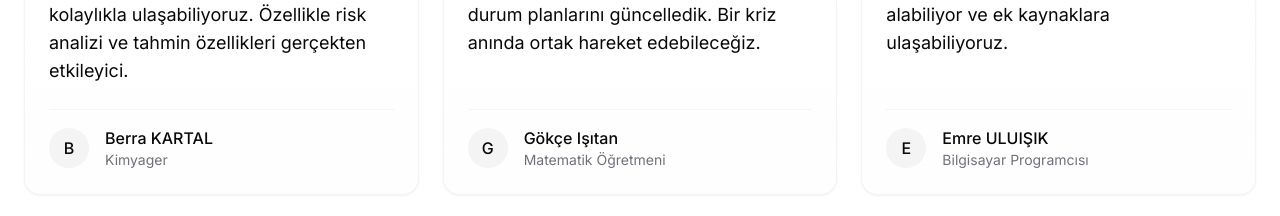
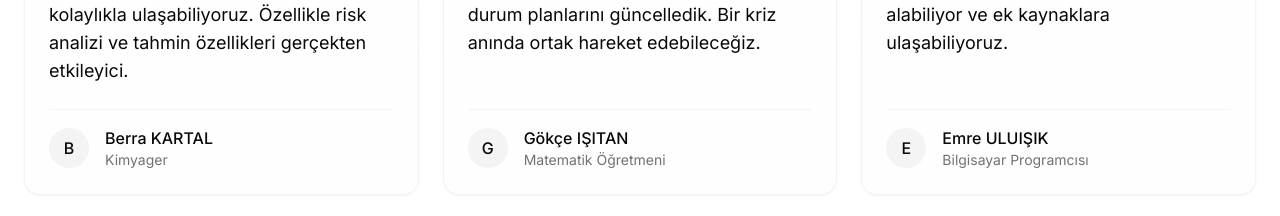
Before and after one commit to burakbayramin/terra-web, a Next.js app: page / in a window 1280 px wide. Shown: the part 3660-3876 px from the top of the page. Built offline with nearby package versions, Linux system fonts and the light colour scheme; a web font is replaced by a local one.

Commit message:
Yorum düzenlendi.

```diff
--- a/app/page.tsx
+++ b/app/page.tsx
@@ -542,7 +542,7 @@ export default function LandingPage() {
                 {
                   quote:
                     "Terra'nın sunduğu detaylı risk analizleriyle aile ağımız altındaki acil durum planlarını güncelledik. Bir kriz anında ortak hareket edebileceğiz.",
-                  author: "Gökçe Işıtan",
+                  author: "Gökçe IŞITAN",
                   role: "Matematik Öğretmeni",
                   rating: 4,
                 },
```
